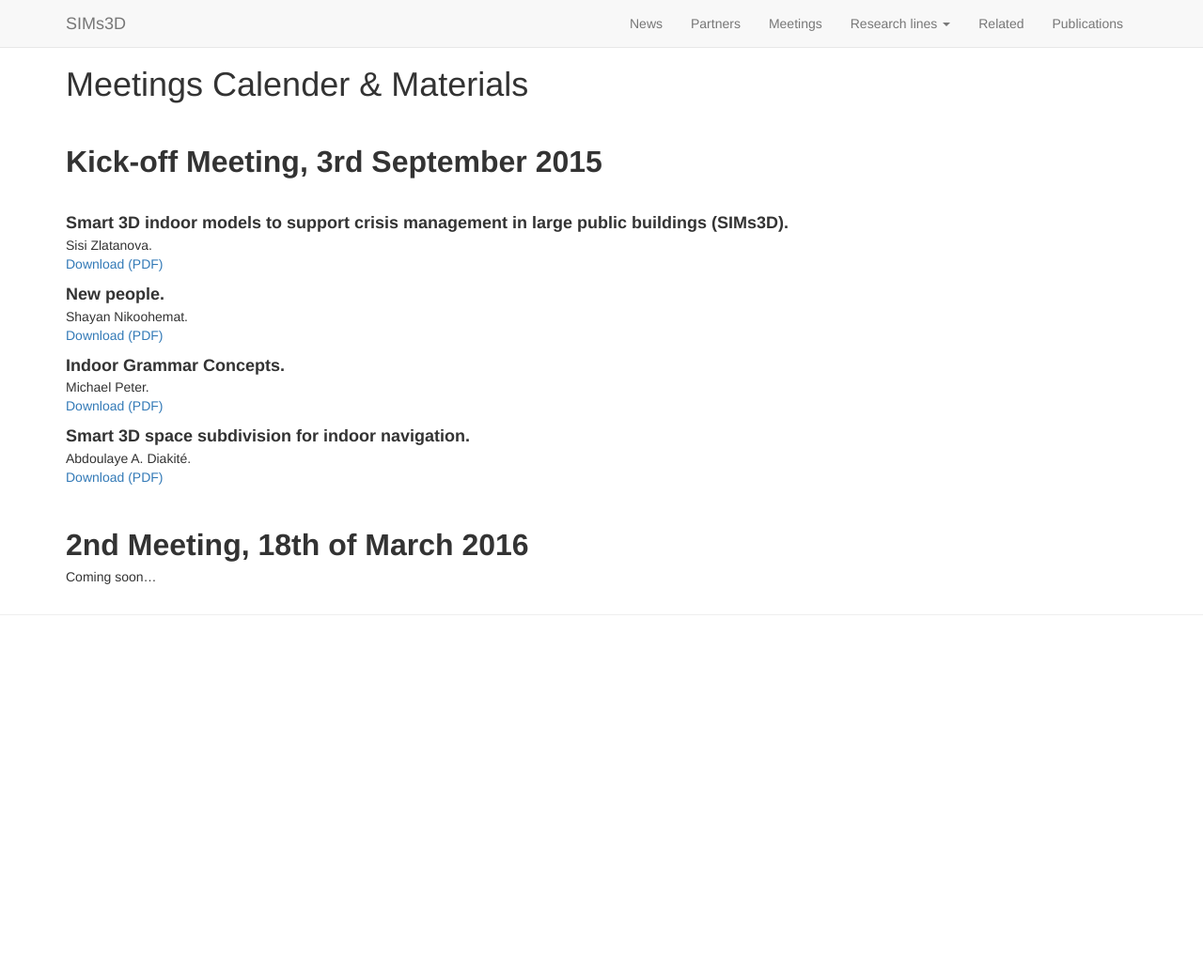
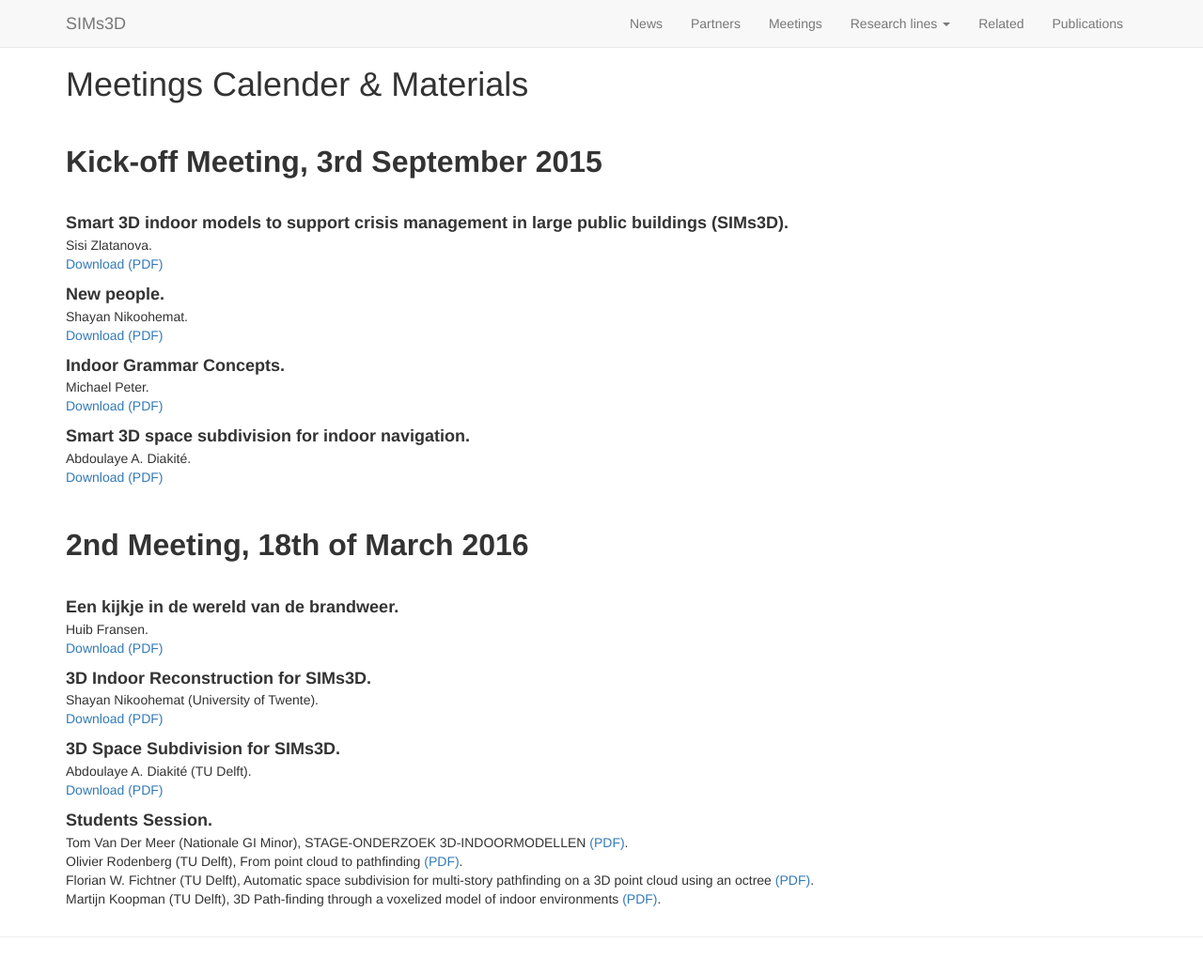
Before and after one commit to SIMs3D/sims3d.github.io, a Jekyll site: the page built from meetings/index.md, in a window 1280 px wide and 1038 px high. Shown: the whole window at 94% size. Built offline with Jekyll 4.4.1, drawn with Linux system fonts in a browser that asks for light colours; nearby versions of some CDN libraries.

Commit message:
Presentations of the second meeting up

```diff
--- a/meetings/index.md
+++ b/meetings/index.md
@@ -36,4 +36,33 @@ Abdoulaye A. Diakité.
 
 <font size="6"><b>2nd Meeting, 18th of March 2016</b></font>
 
-Coming soon...
+<br>
+
+<font size="4">
+<b>Een kijkje in de wereld van de brandweer.</b>
+</font>
+Huib Fransen.
+<br><a href="files/meeting2/20160318_SIIMs3D_Fransen_Innovatie_3D_Brandweer.pdf">Download (PDF)</a>
+
+<font size="4">
+<b>3D Indoor Reconstruction for SIMs3D.</b>
+</font>
+Shayan Nikoohemat (University of Twente).
+<br><a href="files/meeting2/20160318_SIMs3D_Nikoohemat_3DIndoorReconstruction.pdf">Download (PDF)</a>
+
+<font size="4">
+<b>3D Space Subdivision for SIMs3D.</b>
+</font>
+Abdoulaye A. Diakité (TU Delft).
+<br><a href="files/meeting2/20160318_SIMs3D_Diakite_ 3Dsubdivision.pdf">Download (PDF)</a>
+
+<font size="4">
+<b>Students Session.</b>
+</font>
+Tom Van Der Meer (Nationale GI Minor), STAGE-ONDERZOEK 3D-INDOORMODELLEN <a href="files/meeting2/20160318_SIMs3D_VanDerMeer_3D-indoor_Brandweer.pdf">(PDF)</a>.
+<br>
+Olivier Rodenberg (TU Delft), From point cloud to pathfinding <a href="files/meeting2/20160318_SIMs3D_Rodenberg_Octree_FireDepartment.pdf">(PDF)</a>.
+<br>
+Florian W. Fichtner (TU Delft), Automatic space subdivision for multi-story pathfinding on a 3D point cloud using an octree <a href="files/meeting2/20160318_SIMs3D_Fichtner_3Dpath_finding_strairs_FireBrigade.pdf">(PDF)</a>.
+<br>
+Martijn Koopman (TU Delft), 3D Path-finding through a voxelized model of indoor environments <a href="files/meeting2/20160318_SiMs3D_Koopman_3D_path-finding_Voxels.pdf">(PDF)</a>.
```
Also changed, not shown: 7 other files.
